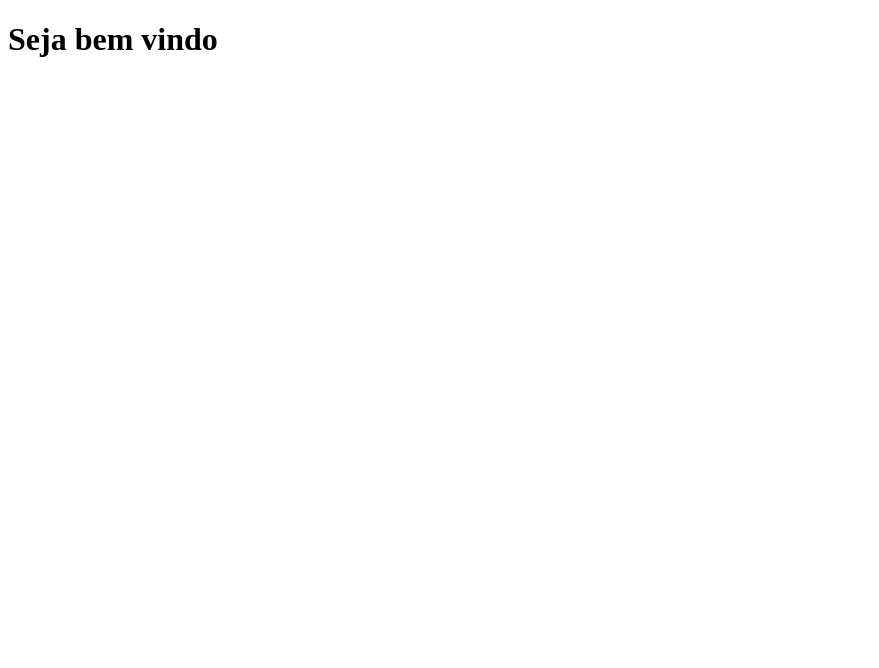
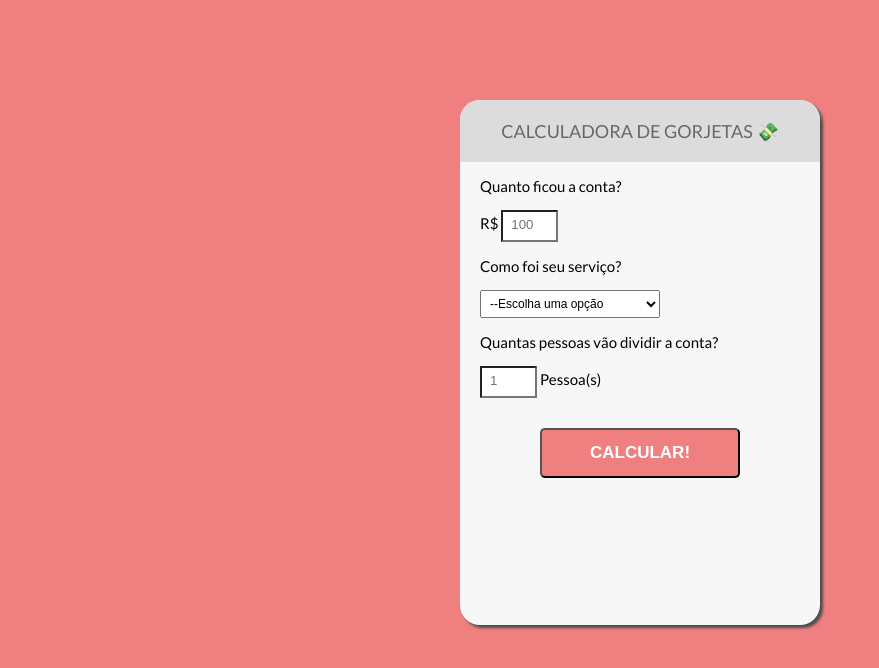
Before and after one commit to nicolaswalcker/aulas-html-css, a plain HTML site: page index.html in a window 1280 px wide. Shown: the whole page, without its empty margins (0-879 px from the left). Drawn offline with Linux system fonts and the light colour scheme.

Commit message:
Nicolas Walcker

```diff
--- /dev/null
+++ b/css/style.css
@@ -0,0 +1,82 @@
+:root{
+    --primary-color: lightcoral;
+    --secondary-color: dimgrey;
+    --tertiary-color: gainsboro;
+
+}
+
+body{
+
+    background-color: var(--primary-color);
+    font-family: 'Lato', sans-serif;
+    font-size: 15px;
+}
+
+#container{
+    height: 525px;
+    width: 360px;
+    margin: 100px auto;
+    background: #f7f7f7;
+    box-shadow: 3px 3px 3px rgb(75, 75, 75);
+    border-radius: 20px;
+
+
+
+}
+
+.title{
+    background: var(--tertiary-color);
+    color: var(--secondary-color);
+    padding: 20px;
+    text-transform: uppercase;
+    font-size: 18px;
+    font-weight: normal;
+    border-top-left-radius: 20px;
+    border-top-right-radius: 20px;
+    text-align: center;
+
+}
+
+.tipsForm{
+    padding-left: 20px;
+    padding-right: 20px;
+}
+
+.formInput{
+    background: white;
+    width: 40px;
+    padding: 5px 5px 8px 8px;
+
+}
+
+.formInput:focus{
+    border: 3px solid var(--primary-color);
+    outline: none;
+
+}
+
+.formSelect{
+    width: 180px;
+    padding: 5px;
+    font-size: 12px;
+}
+
+.formSubmit{
+    text-transform: uppercase;
+    font-weight: 700;
+    display: block;
+    margin: 30px auto;
+    background: var(--primary-color);
+    border-radius: 5px;
+    width: 200px;
+    height: 50px;
+    font-size: 17px;
+    color: white;
+    transition: background 150ms;
+
+
+
+}
+.formSubmit:hover{
+    background: rgb(241, 80, 80);
+}
--- a/index.html
+++ b/index.html
@@ -1,15 +1,55 @@
 <!DOCTYPE html>
 <html lang="pt-br">
+
 <head>
     <meta charset="UTF-8">
     <meta name="viewport" content="width=device-width, initial-scale=1.0">
-    <title>Página teste</title>
+    <title>Calculadora de Gorjetas</title>
+    <link rel="icon" href="images/logo.svg">
+    <link rel="stylesheet" href="css/style.css">
+    <link href="https://fonts.googleapis.com/css2?family=Lato:wght@400;900&display=swap" rel="stylesheet">
 </head>
+
 <body>
-    <h1>Seja bem vindo</h1>
+    <div id="container">
+        <div>
+            <h1 class="title">Calculadora de Gorjetas 💸</h1>
+        </div>
+        <div>
+            <form class="tipsForm">
+                <label for="bill">
+                    <p>Quanto ficou a conta?</p>
+                </label>
+                <p>
+                    R$ <input type="number" placeholder="100" name="bill" id="bill" class="formInput">
+                </p>
+                <label for="serviceQual">
+                    <p>Como foi seu serviço?</p>
+                </label>
+                <p>
+                    <select name="serviceQual" id="serviceQual" class="formSelect">
+                        <option disabled selected value="0">--Escolha uma opção</option>
+                        <option value="0.3">30% - Incrível</option>
+                        <option value="0.2">20% - Bom</option>
+                        <option value="0.15">15% - Razoável</option>
+                        <option value="0.1">10% - Ruim</option>
+                        <option value="0.05">5% - Péssimo</option>
+                    </select>
+                </p>
+                <label for="people">
+                    <p>Quantas pessoas vão dividir a conta?</p>
+                </label>
+                <p>
+                    <input type="number" placeholder="1" name="people" class="formInput" id="people"> Pessoa(s)
+                </p>
+                <button type="submit" class="formSubmit">Calcular!</button>
 
+            </form>
+        </div>
+    </div>
 
 
 
 </body>
+
 </html>
```
Also changed, not shown: images/logo.svg (added).
